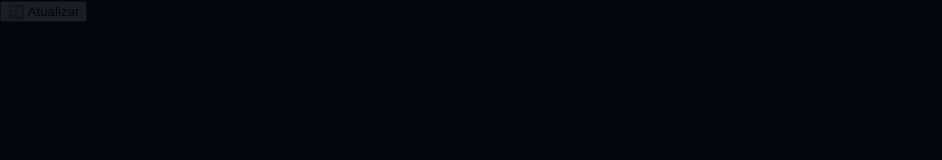
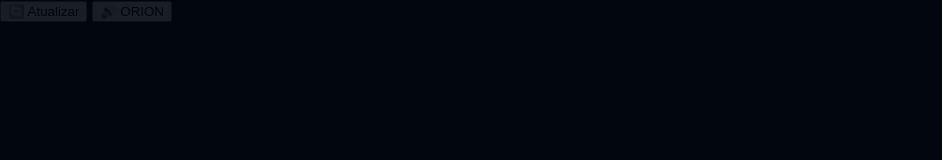
Before and after one commit to lealsadeft2025/tabelass-sagrada-sadeft, a website: page index.html in a window 1280 px wide. Shown: the top 160 px of the page, without its empty margins (0-942 px from the left). Drawn offline with Linux system fonts and the light colour scheme.

Commit message:
Add ORION button to index.html

```diff
--- a/index.html
+++ b/index.html
@@ -133,3 +133,6 @@
 </body>
 </html>
 <button id="btnAtualizar">🔄 Atualizar</button>
+<button class="btn-orion" onclick="tocarOrionSADEFT()">
+  🔊 ORION
+</button>
```
